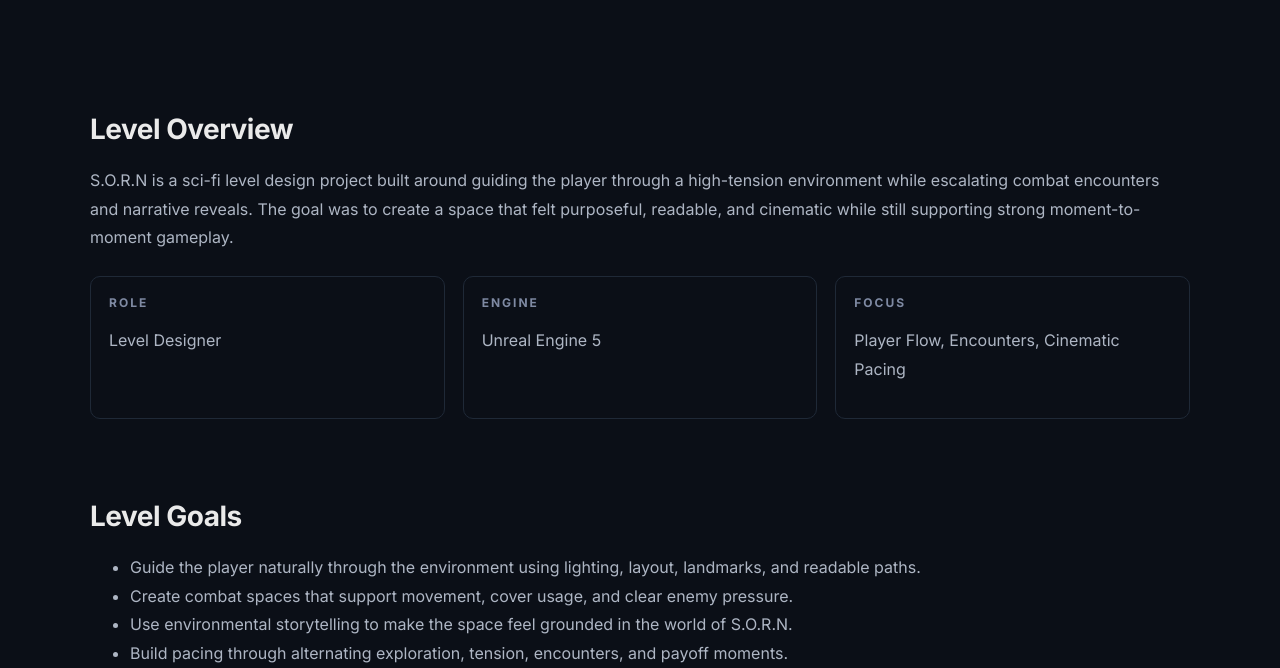
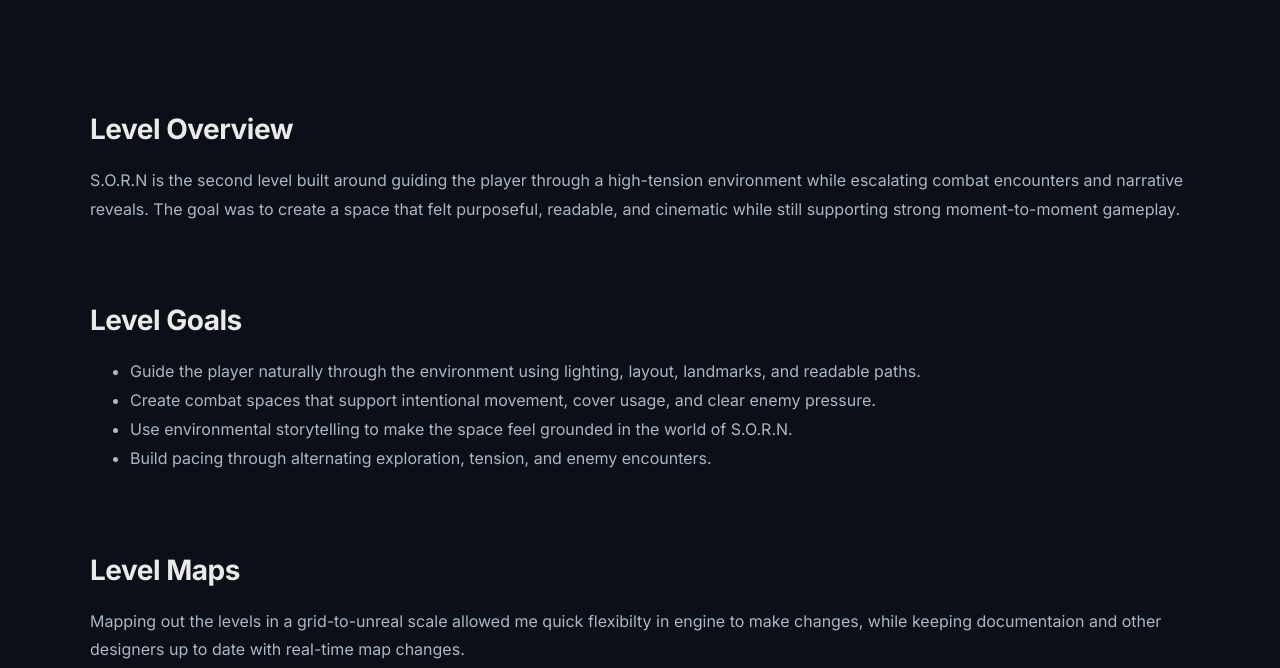
Before and after one commit to devidog34/game-design-portfolio, a Jekyll site: the page built from sorn.md, in a window 1280 px wide and 1400 px high, scrolled down 931 px, cut to the strip 90-758 px from the top of the window. Built offline with Jekyll 4.4.1, drawn with Linux system fonts in a browser that asks for light colours; some of the changed text lies outside the part shown.

Commit message:
Update sorn.md

```diff
--- a/sorn.md
+++ b/sorn.md
@@ -185,28 +185,12 @@ title: S.O.R.N - Dev Singh
   <div class="section">
     <h2>Level Overview</h2>
     <p>
-      S.O.R.N is a sci-fi level design project built around guiding the player through
+      S.O.R.N is the second level built around guiding the player through
       a high-tension environment while escalating combat encounters and narrative reveals.
       The goal was to create a space that felt purposeful, readable, and cinematic while
       still supporting strong moment-to-moment gameplay.
     </p>
 
-    <div class="callout-grid">
-      <div class="callout">
-        <h4>Role</h4>
-        <p>Level Designer</p>
-      </div>
-
-      <div class="callout">
-        <h4>Engine</h4>
-        <p>Unreal Engine 5</p>
-      </div>
-
-      <div class="callout">
-        <h4>Focus</h4>
-        <p>Player Flow, Encounters, Cinematic Pacing</p>
-      </div>
-    </div>
   </div>
 
   <!-- LEVEL GOALS -->
@@ -214,9 +198,9 @@ title: S.O.R.N - Dev Singh
     <h2>Level Goals</h2>
     <ul>
       <li>Guide the player naturally through the environment using lighting, layout, landmarks, and readable paths.</li>
-      <li>Create combat spaces that support movement, cover usage, and clear enemy pressure.</li>
+      <li>Create combat spaces that support intentional movement, cover usage, and clear enemy pressure.</li>
       <li>Use environmental storytelling to make the space feel grounded in the world of S.O.R.N.</li>
-      <li>Build pacing through alternating exploration, tension, encounters, and payoff moments.</li>
+      <li>Build pacing through alternating exploration, tension, and enemy encounters.</li>
     </ul>
   </div>
 
@@ -224,13 +208,12 @@ title: S.O.R.N - Dev Singh
   <div class="section">
     <h2>Level Maps</h2>
     <p>
-      Replace these with top-down maps, blockouts, or annotated screenshots showing
-      player flow, encounter zones, and key points of interest.
+      Mapping out the levels in a grid-to-unreal scale allowed me quick flexibilty in engine to make changes, while keeping documentaion and other designers up to date with real-time map changes.
     </p>
 
     <div class="image-grid">
-      <img src="./sorn-map-01.png" class="image">
-      <img src="./sorn-map-02.png" class="image">
+      <img src="./1st-floor-Lab-final-with-critical-path.png" class="image">
+      <img src="./2nd-floor-lab.png" class="image">
     </div>
   </div>
 
```
